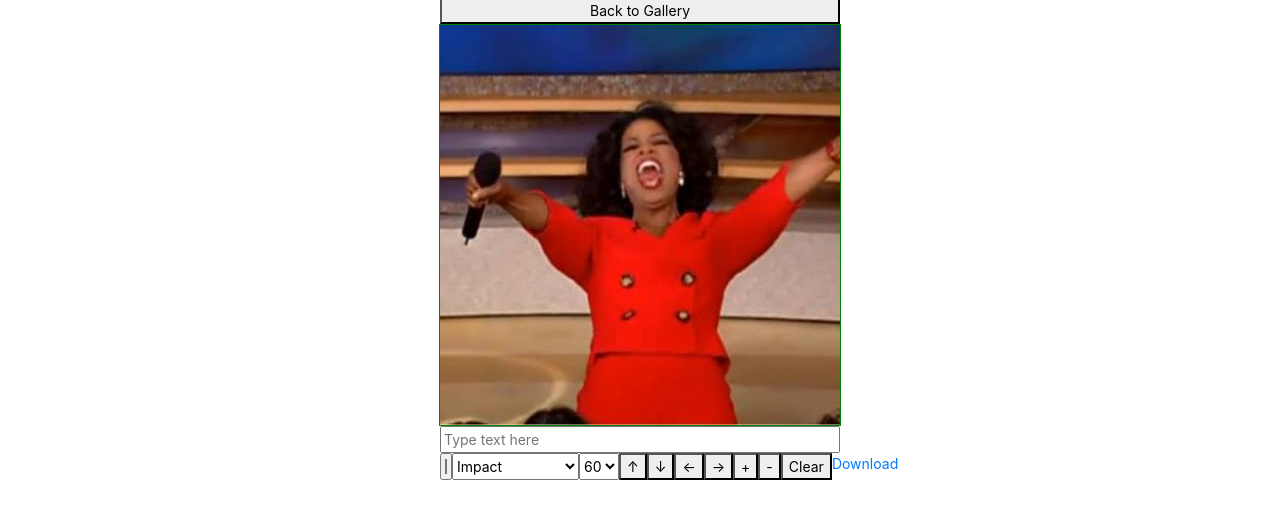
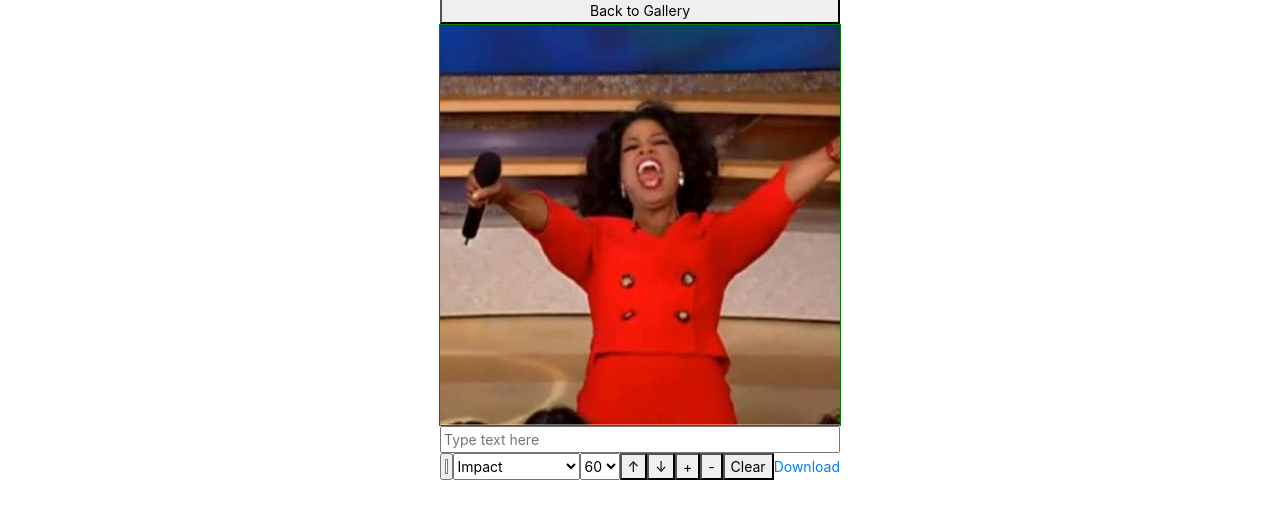
Before and after one commit to nirfuchs73/MemeGen, a plain HTML site: page index.html in a window 1280 px wide. Both pictures are taken after a click on the element 210 px from the left and 254 px from the top of the page. Shown: the part 103-622 px from the top of the page. Drawn offline with Linux system fonts and the light colour scheme.

Commit message:
Fix design

```diff
--- a/css/helpers.css
+++ b/css/helpers.css
@@ -23,6 +23,11 @@
 .flex.wrap {
     flex-wrap: wrap;
 }
+
 .hide {
     display: none;
 }
+
+.align-self-center {
+    align-self: center;
+}
--- a/index.html
+++ b/index.html
@@ -63,8 +63,7 @@
             onkeyup="onTextChanged(this)">
 
         <div class="control-box flex">
-            <!-- <label for="color" class="label">Select color:</label> -->
-            <input class="canvas-color" type="color" id="color" name="color" form="frmRegister"
+            <input class="canvas-color align-self-center" type="color" id="color" name="color" form="frmRegister"
                 onchange="colorChanged()" />
             <select class="canvas-font" onchange="onFontChanged()">
                 <option value="Impact" selected="selected">Impact</option>
@@ -82,12 +81,13 @@
             </select>
             <button class="canvas-move-up" onclick="onMoveUp()">↑</button>
             <button class="canvas-move-down" onclick="onMoveDown()">↓</button>
-            <button class="canvas-move-left" onclick="onMoveLeft()">←</button>
-            <button class="canvas-move-right" onclick="onMoveRight()">→</button>
+            <!-- <button class="canvas-move-left" onclick="onMoveLeft()">←</button> -->
+            <!-- <button class="canvas-move-right" onclick="onMoveRight()">→</button> -->
             <button class="canvas-add-text" onclick="onAddText()">+</button>
             <button class="canvas-delete-text" onclick="onDeleteText()">-</button>
             <button class="canvas-clear" onclick="onClear()">Clear</button>
-            <a class="canvas-download" href="" type=" button" onclick="downloadCanvas(this)">Download</a>
+            <a class="canvas-download align-self-center" href="" type=" button"
+                onclick="downloadCanvas(this)">Download</a>
         </div>
 
         <!-- <div class="canvas-about">
```
